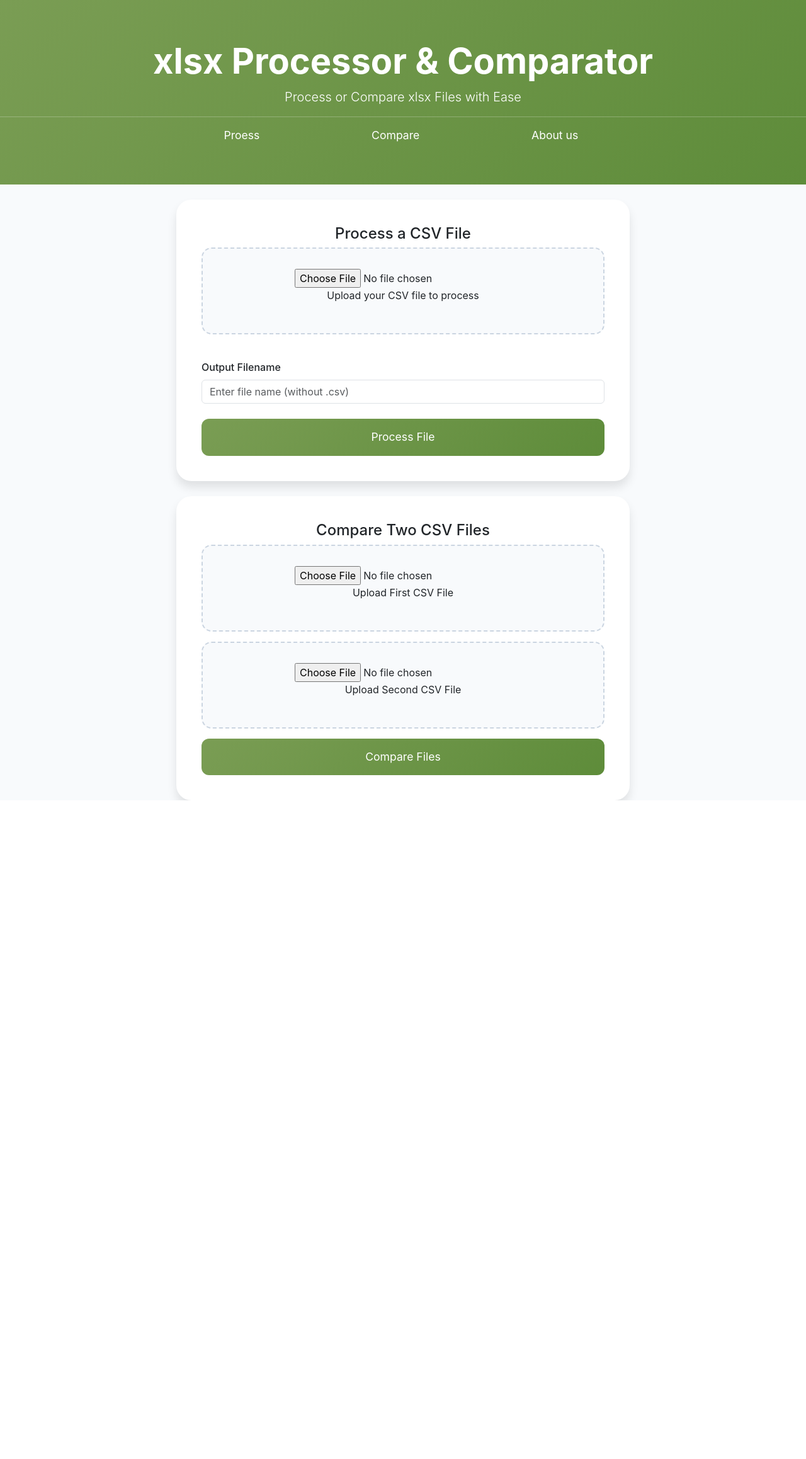
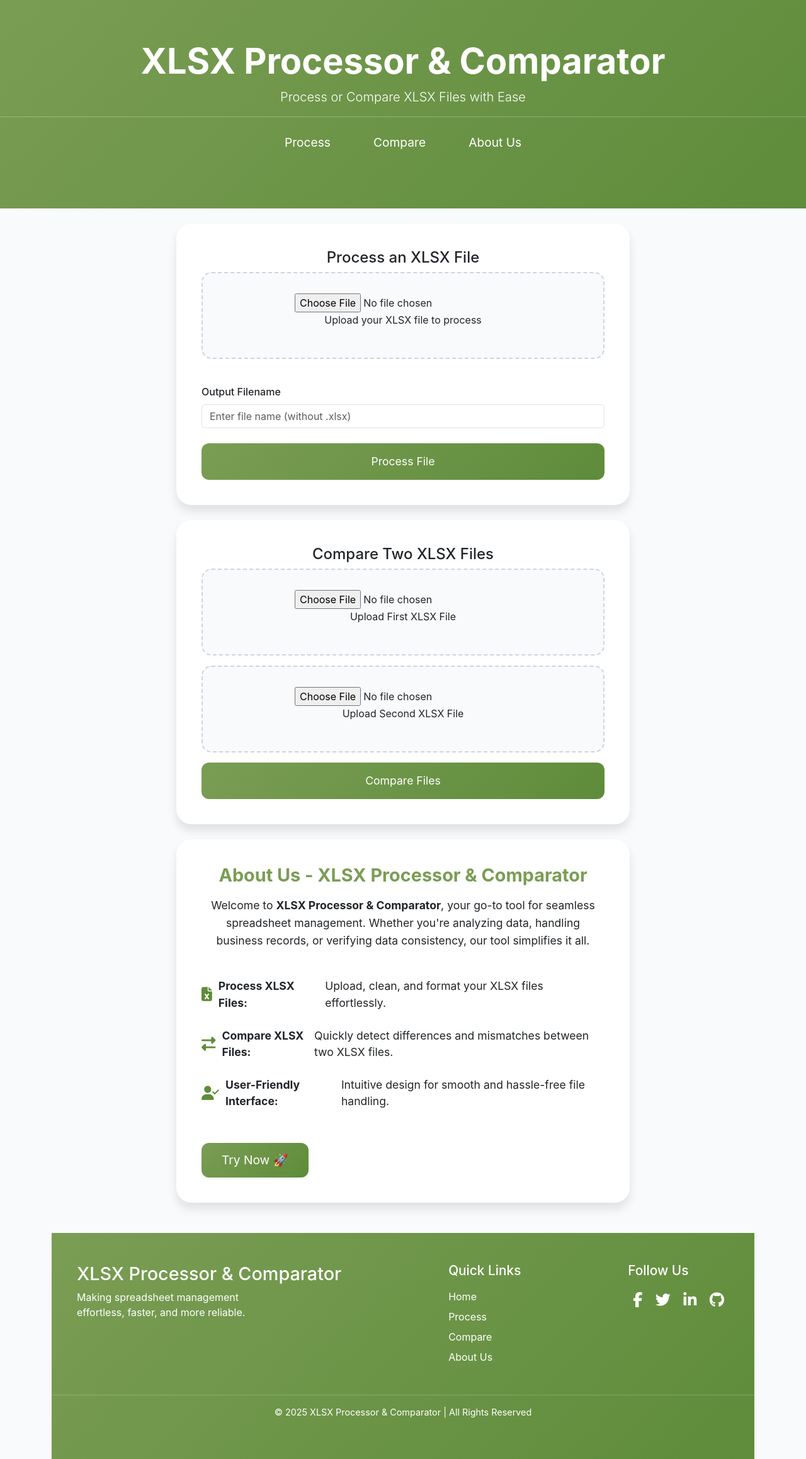
Before and after one commit to Sumit0504/Personal_Project, a Flask app: page / in a window 1280 px wide. Shown: the whole page at 63% size. Before the commit the page ends 1271 px from the top, so only its background shows below. Run offline with Flask 3, Linux system fonts and the light colour scheme; some libraries are stand-ins or nearby versions.

Commit message:
more change i did in ui

```diff
--- a/static/script.js
+++ b/static/script.js
@@ -1,4 +1,16 @@
 document.addEventListener("DOMContentLoaded", function () {
+    // Smooth scroll for navigation
+    document.querySelectorAll(".nav-link").forEach(link => {
+        link.addEventListener("click", function (event) {
+            event.preventDefault();
+            let target = document.querySelector(this.getAttribute("href"));
+            if (target) {
+                target.scrollIntoView({ behavior: "smooth" });
+            }
+        });
+    });
+
+    // Show selected file name in upload field
     document.querySelectorAll("input[type='file']").forEach(input => {
         input.addEventListener("change", function () {
             let fileName = this.files.length ? this.files[0].name : "No file chosen";
--- a/static/styles.css
+++ b/static/styles.css
@@ -1,20 +1,204 @@
+/* Root Variables */
 :root {
     --primary: #7a9d54;
     --secondary: #5e8c3a;
     --accent: #6c8b45;
 }
-body { background: #f8fafc; font-family: 'Inter', sans-serif; }
-.gradient-header { background: linear-gradient(135deg, var(--primary), var(--secondary)); color: white; padding: 4rem 0; margin-bottom: 1.5rem; }
-.upload-container { max-width: 720px; margin: 0 auto; padding: 2.5rem; background: white; border-radius: 1.5rem; box-shadow: 0 10px 15px rgba(0,0,0,0.1); }
-.custom-file-upload { border: 2px dashed #cbd5e1; padding: 2rem; text-align: center; cursor: pointer; transition: all 0.3s ease; border-radius: 1rem; background: #f8fafc; }
-.custom-file-upload:hover { border-color: var(--primary); background: #f1f5f9; }
-.submit-btn { background: linear-gradient(135deg, var(--primary), var(--secondary)); color: white; padding: 1rem 2.5rem; border: none; border-radius: 0.75rem; transition: all 0.3s ease; font-size: 1.1rem; }
-.submit-btn:hover { transform: translateY(-2px); }
-#navb{display: flex; justify-content: space-evenly; padding-right: 11.5rem; text-align: center; }
-a{
+
+/* General Styling */
+body {
+    background: #f8fafc;
+    font-family: 'Inter', sans-serif;
+    scroll-behavior: smooth; /* Enables smooth scrolling */
+}
+
+.gradient-header {
+    background: linear-gradient(135deg, var(--primary), var(--secondary));
+    color: white;
+    padding: 4rem 0;
+    margin-bottom: 1.5rem;
+}
+
+/* Navigation Styling */
+#navbar {
+    display: flex;
+    justify-content: center;
+    gap: 2rem;
+    margin-bottom: 1rem;
+}
+
+.nav-link {
+    color: white;
+    text-decoration: none;
+    font-size: 1.2rem;
+    padding: 0.5rem 1rem;
+    border: 2px solid transparent;
+    border-radius: 8px;
+    transition: all 0.3s ease;
+}
+
+.nav-link:hover {
+    border: 2px solid white;
+    background: rgba(255, 255, 255, 0.1);
+}
+
+/* Upload Container Styling */
+.upload-container {
+    max-width: 720px;
+    margin: 0 auto;
+    padding: 2.5rem;
+    background: white;
+    border-radius: 1.5rem;
+    box-shadow: 0 10px 15px rgba(0,0,0,0.1);
+}
+
+.custom-file-upload {
+    border: 2px dashed #cbd5e1;
+    padding: 2rem;
+    text-align: center;
+    cursor: pointer;
+    transition: all 0.3s ease;
+    border-radius: 1rem;
+    background: #f8fafc;
+}
+
+.custom-file-upload:hover {
+    border-color: var(--primary);
+    background: #f1f5f9;
+}
+
+/* Button Styling */
+.submit-btn {
+    background: linear-gradient(135deg, var(--primary), var(--secondary));
+    color: white;
+    padding: 1rem 2.5rem;
+    border: none;
+    border-radius: 0.75rem;
+    transition: all 0.3s ease;
+    font-size: 1.1rem;
+}
+
+.submit-btn:hover {
+    transform: translateY(-2px);
+}
+.about-header {
+    font-size: 1.8rem;
+    font-weight: bold;
+    color: var(--primary);
+    margin-bottom: 1rem;
+    text-align: center;
+}
+
+.about-description {
+    font-size: 1.1rem;
+    line-height: 1.6;
+    margin-bottom: 2rem;
+    text-align: center;
+}
+.feature-list {
+    text-align: left;
+    padding: 0;
+    list-style:disc;
+    text-align: left;
+}
+
+.feature-list li {
+    padding: 0.8rem 0;
+    font-size: 1.1rem;
+    display: flex;
+    align-items: center;
+}
+
+.feature-list li i {
+    color: var(--secondary);
+    font-size: 1.4rem;
+    margin-right: 10px;
+}
+.try-now-btn {
+    background: linear-gradient(135deg, var(--primary), var(--secondary));
+    color: white;
+    padding: 0.8rem 2rem;
+    font-size: 1.2rem;
+    border-radius: 0.75rem;
+    text-decoration: none;
     display: inline-block;
-    color: white;
-    text-decoration: wavy;
-    font-size: 1.1rem;
+    transition: all 0.3s ease;
+}
 
+.try-now-btn:hover {
+    transform: translateY(-2px);
 }
+
+
+/*footer*/
+
+    .footer {
+        background: linear-gradient(135deg, var(--primary), var(--secondary));
+        color: white;
+        padding: 3rem 0;
+        margin-top: 3rem;
+        font-family: 'Inter', sans-serif;
+    }
+
+    .footer-container {
+        display: flex;
+        justify-content: space-between;
+        max-width: 1100px;
+        margin: 0 auto;
+        padding: 0 2rem;
+    }
+
+    .footer-left h3 {
+        font-size: 1.8rem;
+        margin-bottom: 0.5rem;
+    }
+
+    .footer-left p {
+        font-size: 1rem;
+        line-height: 1.5;
+        max-width: 300px;
+    }
+
+    .footer-links h4,
+    .footer-social h4 {
+        font-size: 1.3rem;
+        margin-bottom: 1rem;
+    }
+
+    .footer-links ul {
+        list-style: none;
+        padding: 0;
+    }
+
+    .footer-links ul li {
+        margin: 0.5rem 0;
+    }
+
+    .footer-links ul li a {
+        text-decoration: none;
+        color: white;
+        transition: 0.3s;
+    }
+
+    .footer-links ul li a:hover {
+        text-decoration: underline;
+    }
+
+    .footer-social a {
+        color: white;
+        font-size: 1.5rem;
+        margin: 0 0.5rem;
+        transition: 0.3s;
+    }
+
+    .footer-social a:hover {
+        transform: scale(1.1);
+    }
+
+    .footer-bottom {
+        text-align: center;
+        margin-top: 2rem;
+        font-size: 0.9rem;
+        border-top: 1px solid rgba(255, 255, 255, 0.2);
+        padding-top: 1rem;
+    }
--- a/templates/index.html
+++ b/templates/index.html
@@ -9,52 +9,101 @@
 </head>
 <body>
     <header class="gradient-header text-center">
-        <h1 class="display-4 fw-bold">xlsx Processor & Comparator</h1>
-        <p class="lead">Process or Compare xlsx Files with Ease</p>
+        <h1 class="display-4 fw-bold">XLSX Processor & Comparator</h1>
+        <p class="lead">Process or Compare XLSX Files with Ease</p>
         <hr>
-        <div id="navb">
-            <a href=""></a>
-            <a href="">Proess</a>
-            <a href="">Compare</a>
-            <a href="">About us</a>
-        </div>
+        <nav id="navbar">
+            <a href="#process" class="nav-link">Process</a>
+            <a href="#compare" class="nav-link">Compare</a>
+            <a href="#about" class="nav-link">About Us</a>
+        </nav>
     </header>
 
     <main class="container">
         <!-- File Processing Section -->
-        <div class="upload-container mb-4">
-            <h4 class="text-center">Process a CSV File</h4>
+        <section id="process" class="upload-container mb-4">
+            <h4 class="text-center">Process an XLSX File</h4>
             <form action="/" method="POST" enctype="multipart/form-data">
                 <label class="custom-file-upload w-100 mb-3">
-                    <input type="file" name="file" accept=".csv" required>
-                    <p>Upload your CSV file to process</p>
+                    <input type="file" name="file" accept=".xlsx" required>
+                    <p>Upload your XLSX file to process</p>
                 </label>
                 <div class="filename-input mt-4">
-                    <label for="customName" class="form-label text-start d-block fw-medium mb-2">Output Filename</label>
-                    <input type="text" id="customName" name="filename" class="form-control" placeholder="Enter file name (without .csv)">
+                    <label for="customName" class="form-label d-block fw-medium mb-2">Output Filename</label>
+                    <input type="text" id="customName" name="filename" class="form-control" placeholder="Enter file name (without .xlsx)">
                 </div>
                 <br>
                 <button type="submit" class="submit-btn w-100">Process File</button>
             </form>
-        </div>
+        </section>
 
         <!-- File Comparison Section -->
-        <div class="upload-container">
-            <h4 class="text-center">Compare Two CSV Files</h4>
+        <section id="compare" class="upload-container mb-4">
+            <h4 class="text-center">Compare Two XLSX Files</h4>
             <form action="/compare" method="POST" enctype="multipart/form-data">
                 <label class="custom-file-upload w-100 mb-3">
-                    <input type="file" name="file1" accept=".csv" required>
-                    <p>Upload First CSV File</p>
+                    <input type="file" name="file1" accept=".xlsx" required>
+                    <p>Upload First XLSX File</p>
                 </label>
                 <label class="custom-file-upload w-100 mb-3">
-                    <input type="file" name="file2" accept=".csv" required>
-                    <p>Upload Second CSV File</p>
+                    <input type="file" name="file2" accept=".xlsx" required>
+                    <p>Upload Second XLSX File</p>
                 </label>
                 <button type="submit" class="submit-btn w-100">Compare Files</button>
             </form>
-        </div>
+        </section>
+
+        <!-- About Us Section -->
+        <section id="about" class="upload-container">
+
+                <h1 class="about-header">About Us - XLSX Processor & Comparator</h1>
+            <p class="about-description">
+                Welcome to <strong>XLSX Processor & Comparator</strong>, your go-to tool for seamless spreadsheet management.
+                Whether you're analyzing data, handling business records, or verifying data consistency, our tool simplifies it all.
+            </p>
+
+            <ul class="feature-list">
+                <li><i class="fas fa-file-excel"></i> <strong>Process XLSX Files:</strong> Upload, clean, and format your XLSX files effortlessly.</li>
+                <li><i class="fas fa-exchange-alt"></i> <strong>Compare XLSX Files:</strong> Quickly detect differences and mismatches between two XLSX files.</li>
+                <li><i class="fas fa-user-check"></i> <strong>User-Friendly Interface:</strong> Intuitive design for smooth and hassle-free file handling.</li>
+            </ul>
+
+            <a href="/" class="try-now-btn mt-4">Try Now 🚀</a>
+        </section>
+
+        <!-- footer-->
+        <footer class="footer">
+            <div class="footer-container">
+                <div class="footer-left">
+                    <h3>XLSX Processor & Comparator</h3>
+                    <p>Making spreadsheet management effortless, faster, and more reliable.</p>
+                </div>
+
+                <div class="footer-links">
+                    <h4>Quick Links</h4>
+                    <ul>
+                        <li><a href="/">Home</a></li>
+                        <li><a href="/process">Process</a></li>
+                        <li><a href="/compare">Compare</a></li>
+                        <li><a href="/about">About Us</a></li>
+                    </ul>
+                </div>
+
+                <div class="footer-social">
+                    <h4>Follow Us</h4>
+                    <a href="#"><i class="fab fa-facebook-f"></i></a>
+                    <a href="#"><i class="fab fa-twitter"></i></a>
+                    <a href="#"><i class="fab fa-linkedin-in"></i></a>
+                    <a href="#"><i class="fab fa-github"></i></a>
+                </div>
+            </div>
+
+            <div class="footer-bottom">
+                <p>&copy; 2025 XLSX Processor & Comparator | All Rights Reserved</p>
+            </div>
+        </footer>
     </main>
-
+    <script src="https://kit.fontawesome.com/a076d05399.js" crossorigin="anonymous"></script>
     <script src="https://cdn.jsdelivr.net/npm/bootstrap@5.3.0/dist/js/bootstrap.bundle.min.js"></script>
     <script src="{{ url_for('static', filename='script.js') }}"></script>
 </body>
```
Also changed, not shown: 1 other file.
